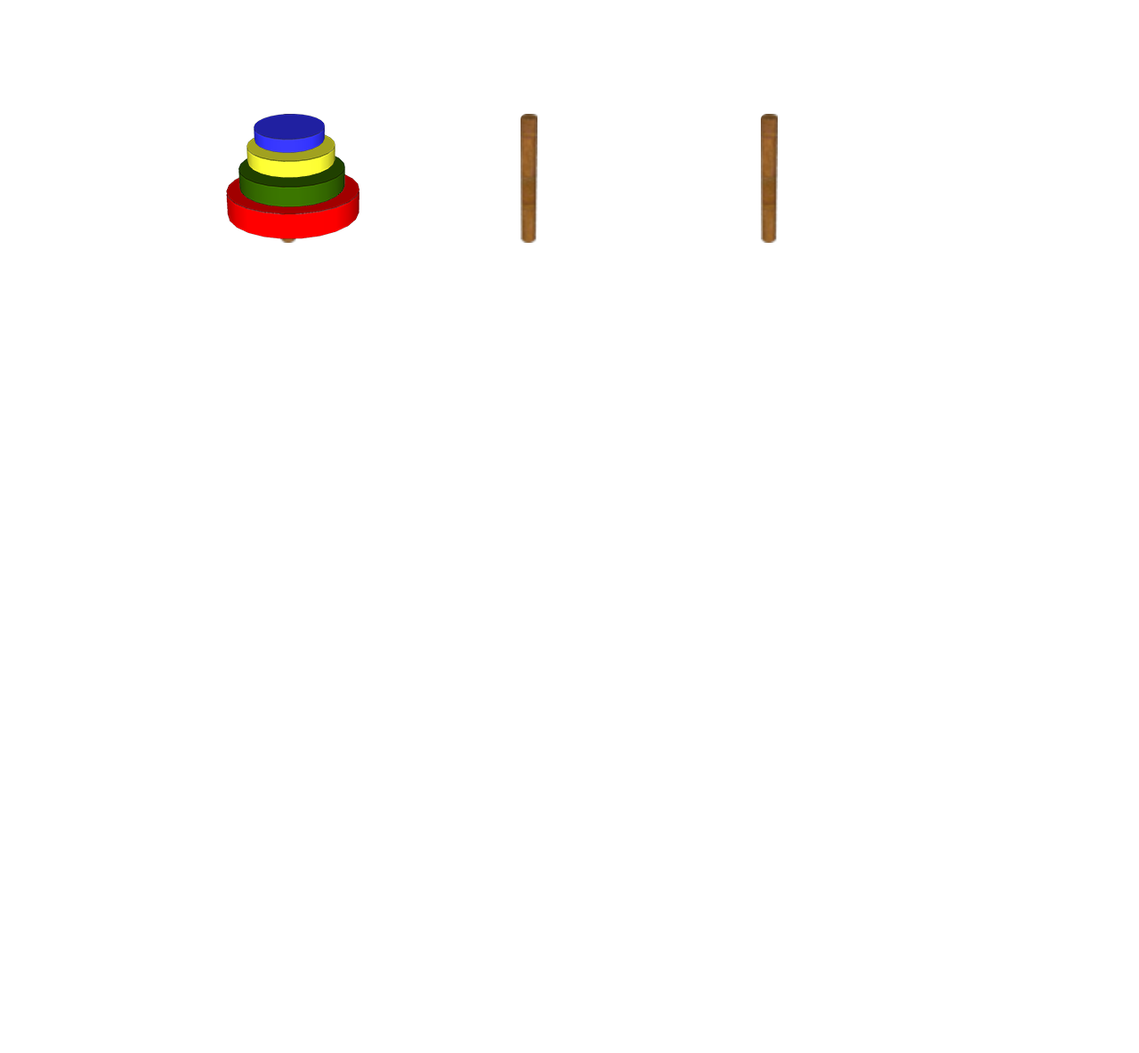
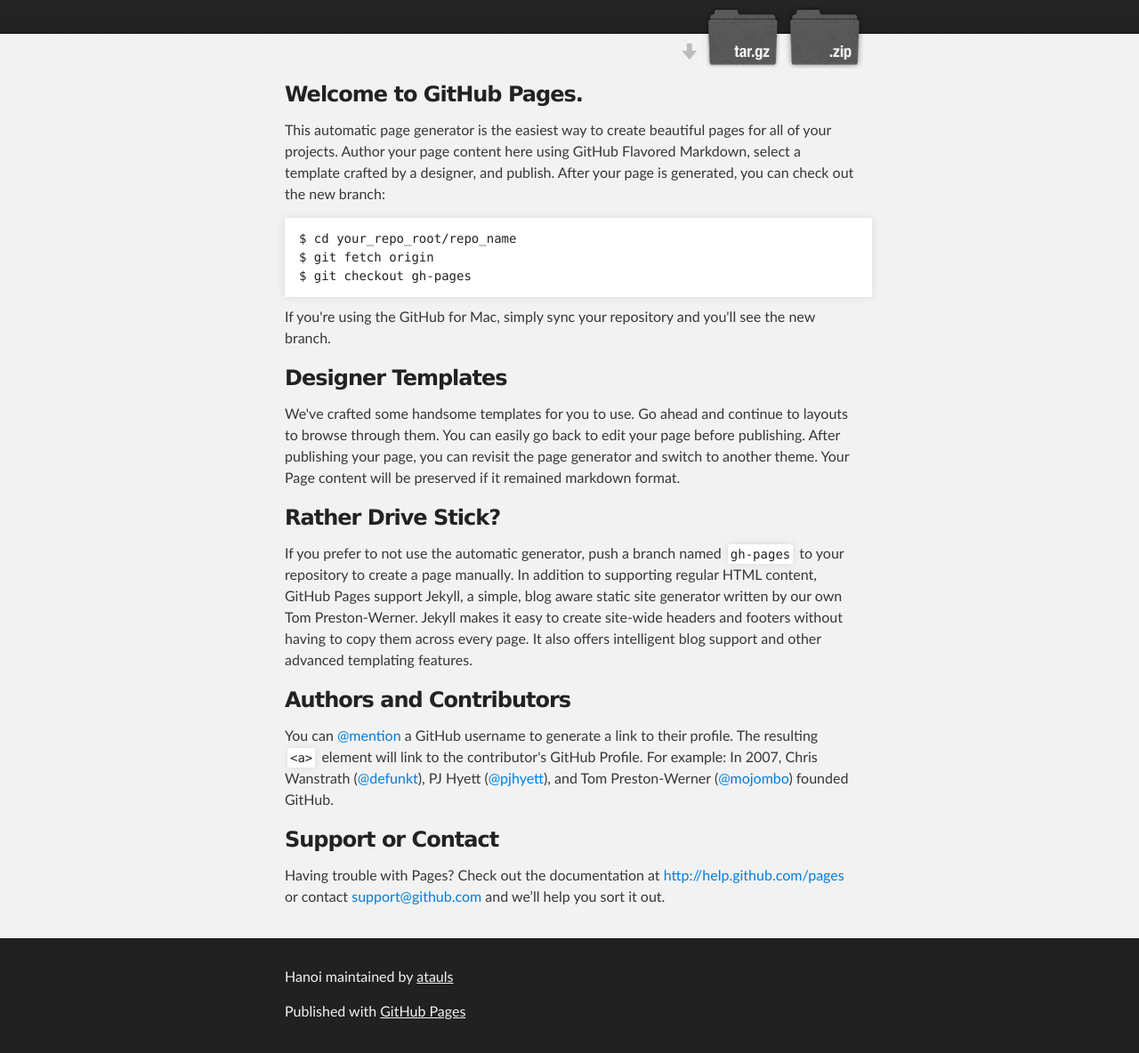
Before and after one commit to atauls/hanoi, a plain HTML site: page index.html in a window 1280 px wide. Shown: the part 172-1356 px from the top of the page at 89% size. Before the commit the page ends 800 px from the top, so only its background shows below. Drawn offline with Linux system fonts and the light colour scheme.

Commit message:
Create gh-pages branch via GitHub

```diff
--- a/index.html
+++ b/index.html
@@ -1,25 +1,79 @@
 <!DOCTYPE html>
 <html>
+
   <head>
+    <meta charset='utf-8' />
+    <meta http-equiv="X-UA-Compatible" content="chrome=1" />
+    <meta name="description" content="Hanoi : Tower of hanoi game" />
+
+    <link rel="stylesheet" type="text/css" media="screen" href="stylesheets/stylesheet.css">
+
     <title>Hanoi</title>
-		<link rel="stylesheet" type="text/css" href="hanoi.css" />
-		<script type="text/javascript" src="js/jquery-1.9.1.js" ></script>
-		<script type="text/javascript" src="js/jquery-ui-1.10.3.custom.min.js" ></script>
-		<script type="text/javascript" src="js/hanoi.js" ></script>
+  </head>
 
-	</head>
   <body>
-		<div id="world">
-			<div id="tower1">
-				<img src="images/blue_disk.png" id="disk4" class="disk" alt="" />
-				<img src="images/yello_disk.png" id="disk3" class="disk" alt="" />
-				<img src="images/green_disk.png" id="disk2" class="disk" alt="" />
-				<img src="images/red_disk.png" id="disk1" class="disk" alt="" />
+
+    <!-- HEADER -->
+    <div id="header_wrap" class="outer">
+        <header class="inner">
+          <a id="forkme_banner" href="https://github.com/atauls/hanoi">View on GitHub</a>
+
+          <h1 id="project_title">Hanoi</h1>
+          <h2 id="project_tagline">Tower of hanoi game</h2>
+
+            <section id="downloads">
+              <a class="zip_download_link" href="https://github.com/atauls/hanoi/zipball/master">Download this project as a .zip file</a>
+              <a class="tar_download_link" href="https://github.com/atauls/hanoi/tarball/master">Download this project as a tar.gz file</a>
+            </section>
+        </header>
     </div>
-			<div id="tower2">
+
+    <!-- MAIN CONTENT -->
+    <div id="main_content_wrap" class="outer">
+      <section id="main_content" class="inner">
+        <h3>
+<a name="welcome-to-github-pages" class="anchor" href="#welcome-to-github-pages"><span class="octicon octicon-link"></span></a>Welcome to GitHub Pages.</h3>
+
+<p>This automatic page generator is the easiest way to create beautiful pages for all of your projects. Author your page content here using GitHub Flavored Markdown, select a template crafted by a designer, and publish. After your page is generated, you can check out the new branch:</p>
+
+<pre><code>$ cd your_repo_root/repo_name
+$ git fetch origin
+$ git checkout gh-pages
+</code></pre>
+
+<p>If you're using the GitHub for Mac, simply sync your repository and you'll see the new branch.</p>
+
+<h3>
+<a name="designer-templates" class="anchor" href="#designer-templates"><span class="octicon octicon-link"></span></a>Designer Templates</h3>
+
+<p>We've crafted some handsome templates for you to use. Go ahead and continue to layouts to browse through them. You can easily go back to edit your page before publishing. After publishing your page, you can revisit the page generator and switch to another theme. Your Page content will be preserved if it remained markdown format.</p>
+
+<h3>
+<a name="rather-drive-stick" class="anchor" href="#rather-drive-stick"><span class="octicon octicon-link"></span></a>Rather Drive Stick?</h3>
+
+<p>If you prefer to not use the automatic generator, push a branch named <code>gh-pages</code> to your repository to create a page manually. In addition to supporting regular HTML content, GitHub Pages support Jekyll, a simple, blog aware static site generator written by our own Tom Preston-Werner. Jekyll makes it easy to create site-wide headers and footers without having to copy them across every page. It also offers intelligent blog support and other advanced templating features.</p>
+
+<h3>
+<a name="authors-and-contributors" class="anchor" href="#authors-and-contributors"><span class="octicon octicon-link"></span></a>Authors and Contributors</h3>
+
+<p>You can <a href="https://github.com/blog/821" class="user-mention">@mention</a> a GitHub username to generate a link to their profile. The resulting <code>&lt;a&gt;</code> element will link to the contributor's GitHub Profile. For example: In 2007, Chris Wanstrath (<a href="https://github.com/defunkt" class="user-mention">@defunkt</a>), PJ Hyett (<a href="https://github.com/pjhyett" class="user-mention">@pjhyett</a>), and Tom Preston-Werner (<a href="https://github.com/mojombo" class="user-mention">@mojombo</a>) founded GitHub.</p>
+
+<h3>
+<a name="support-or-contact" class="anchor" href="#support-or-contact"><span class="octicon octicon-link"></span></a>Support or Contact</h3>
+
+<p>Having trouble with Pages? Check out the documentation at <a href="http://help.github.com/pages">http://help.github.com/pages</a> or contact <a href="mailto:support@github.com">support@github.com</a> and we’ll help you sort it out.</p>
+      </section>
     </div>
-			<div id="tower3">
+
+    <!-- FOOTER  -->
+    <div id="footer_wrap" class="outer">
+      <footer class="inner">
+        <p class="copyright">Hanoi maintained by <a href="https://github.com/atauls">atauls</a></p>
+        <p>Published with <a href="http://pages.github.com">GitHub Pages</a></p>
+      </footer>
     </div>
-		</div>
+
+
+
   </body>
 </html>
```
Lines whose indentation alone changed are shown as unchanged.
